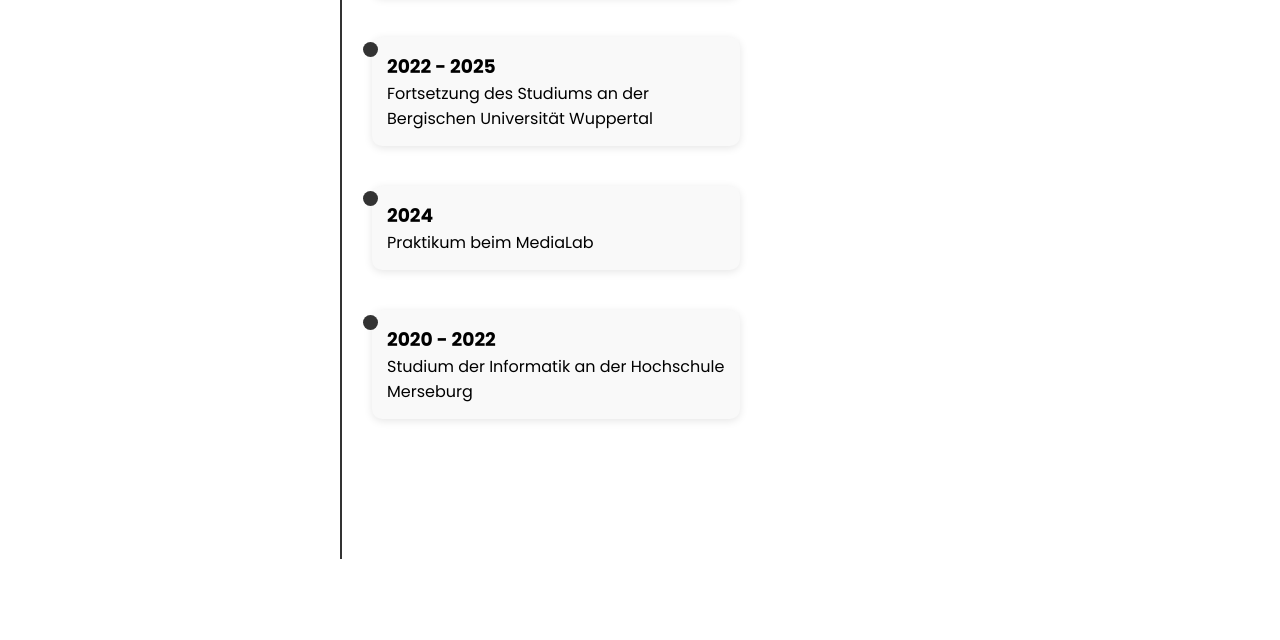
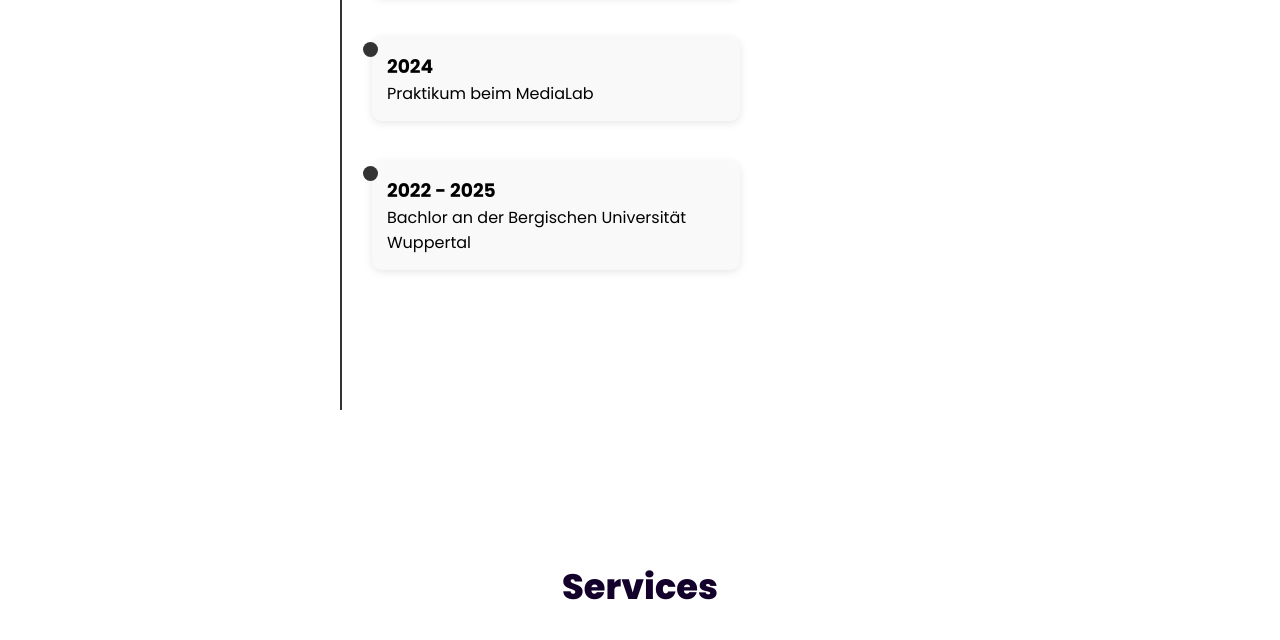
Before and after one commit to alitheeb/MeineSeite, a plain HTML site: page index.html in a window 1280 px wide. Shown: the part 1555-2195 px from the top of the page. Drawn offline with nearby package versions, Linux system fonts and the light colour scheme.

Commit message:
the new edit

```diff
--- a/index.html
+++ b/index.html
@@ -64,22 +64,15 @@
       <div class="timeline-item">
         <div class="timeline-dot"></div>
         <div class="timeline-content">
-          <h3>2022 - 2025</h3>
-          <p>Fortsetzung des Studiums an der Bergischen Universität Wuppertal</p>
-        </div>
-      </div>
-      <div class="timeline-item">
-        <div class="timeline-dot"></div>
-        <div class="timeline-content">
           <h3>2024</h3>
           <p>Praktikum beim MediaLab </p>
         </div>
       </div>
-      <div class="timeline-item">
+       <div class="timeline-item">
         <div class="timeline-dot"></div>
         <div class="timeline-content">
-          <h3>2020 - 2022</h3>
-          <p>Studium der Informatik an der Hochschule Merseburg</p>
+          <h3>2022 - 2025</h3>
+          <p>Bachlor an der Bergischen Universität Wuppertal</p>
         </div>
       </div>
     </section>
```
